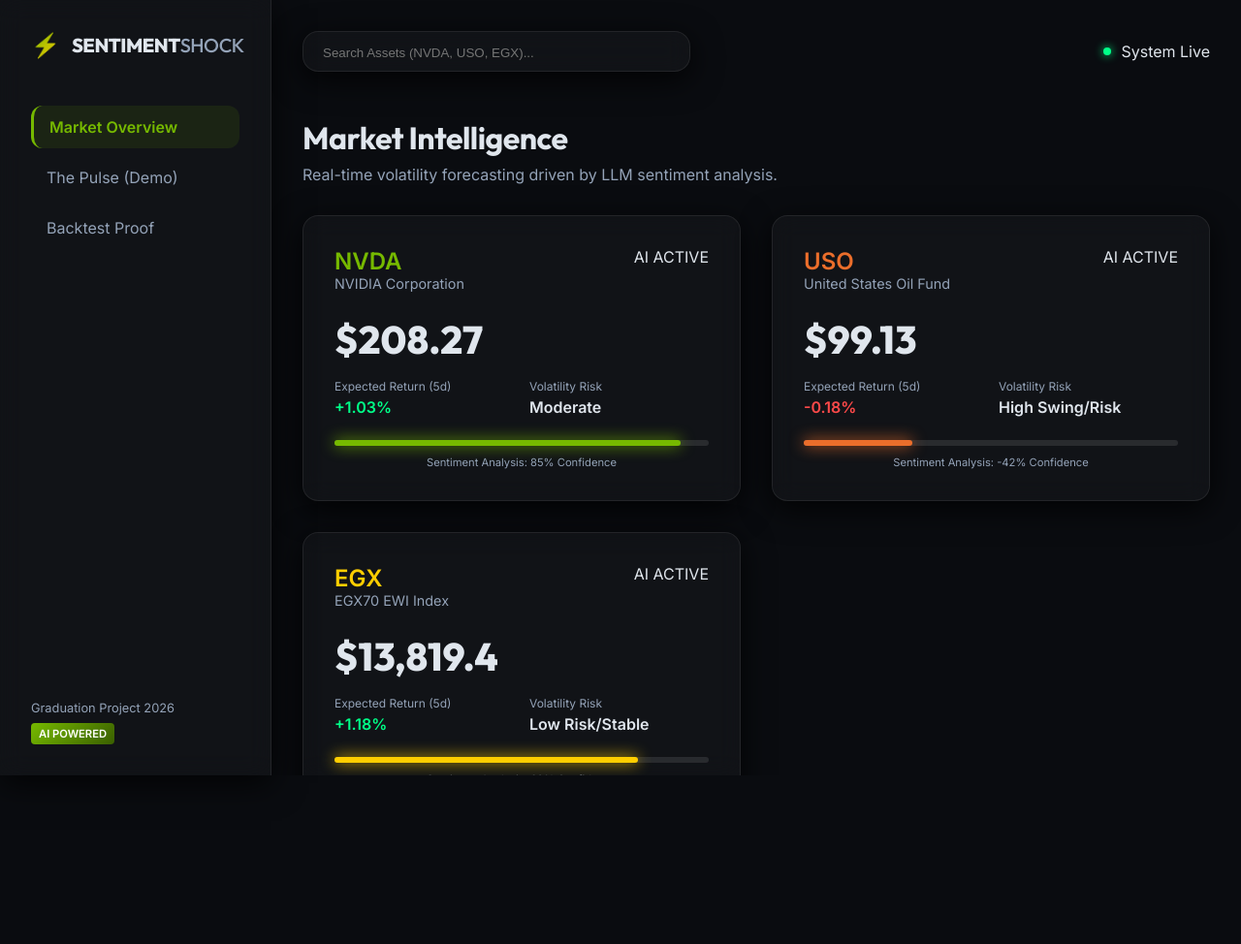
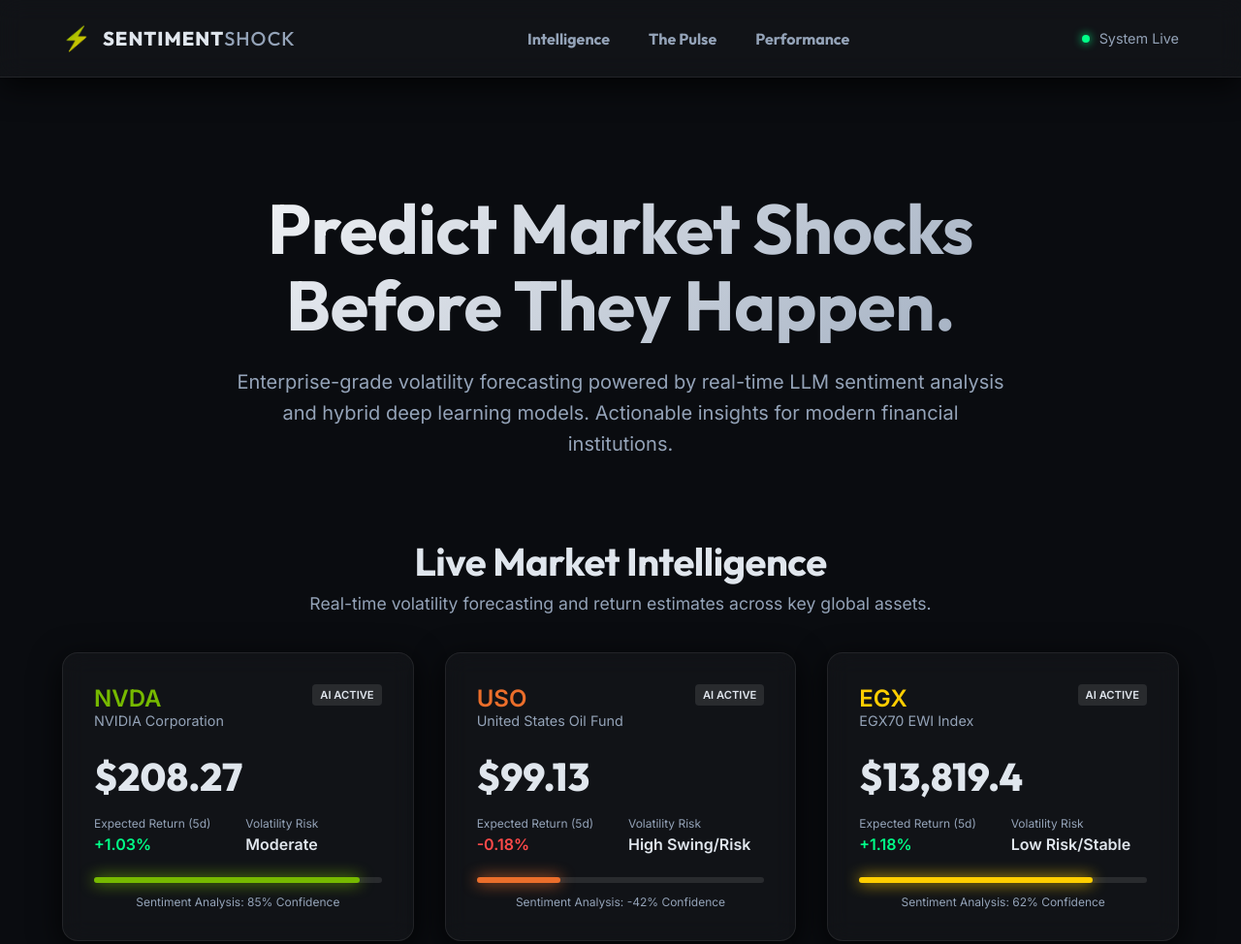
Before and after one commit to ZiadSami42/news_based_prediction, a website built with Vite: page dashboard/index.html in a window 1280 px wide. Shown: the top 974 px of the page at 97% size. Before the commit the page ends 800 px from the top, so only its background shows below. Built offline with nearby package versions, Linux system fonts and the light colour scheme.

Commit message:
refactor: replace sidebar navigation with smooth-scrolling top navigation and update UI layout

```diff
--- a/dashboard/index.html
+++ b/dashboard/index.html
@@ -3,7 +3,7 @@
 <head>
     <meta charset="UTF-8">
     <meta name="viewport" content="width=device-width, initial-scale=1.0">
-    <title>Sentiment Shock | AI Volatility Forecasting</title>
+    <title>SentimentShock | AI Market Intelligence for Business</title>
     <link rel="preconnect" href="https://fonts.googleapis.com">
     <link rel="preconnect" href="https://fonts.gstatic.com" crossorigin>
     <link href="https://fonts.googleapis.com/css2?family=Inter:wght@300;400;600&family=Outfit:wght@500;700;800&display=swap" rel="stylesheet">
@@ -11,39 +11,32 @@
 </head>
 <body class="dark-theme">
     <div id="app">
-        <aside class="sidebar glass">
+        <nav class="top-nav glass">
             <div class="logo">
                 <span class="logo-icon">⚡</span>
                 <h1 class="logo-text">SENTIMENT<span>SHOCK</span></h1>
             </div>
-            <nav>
-                <ul>
-                    <li class="active" data-section="overview">Market Overview</li>
-                    <li data-section="pulse">The Pulse (Demo)</li>
-                    <li data-section="backtest">Backtest Proof</li>
-                </ul>
-            </nav>
-            <div class="sidebar-footer">
-                <p>Graduation Project 2026</p>
-                <div class="badge">AI POWERED</div>
+            <div class="nav-links">
+                <a href="#overview">Intelligence</a>
+                <a href="#pulse">The Pulse</a>
+                <a href="#backtest">Performance</a>
             </div>
-        </aside>
+            <div class="user-profile">
+                <span class="status-dot"></span>
+                <span class="system-status">System Live</span>
+            </div>
+        </nav>
 
         <main class="content">
-            <header class="top-bar">
-                <div class="search-bar glass">
-                    <input type="text" placeholder="Search Assets (NVDA, USO, EGX)..." disabled>
-                </div>
-                <div class="user-profile">
-                    <span class="status-dot"></span>
-                    <p>System Live</p>
-                </div>
-            </header>
+            <section id="hero" class="hero-section">
+                <h1>Predict Market Shocks<br>Before They Happen.</h1>
+                <p class="hero-subtitle">Enterprise-grade volatility forecasting powered by real-time LLM sentiment analysis and hybrid deep learning models. Actionable insights for modern financial institutions.</p>
+            </section>
 
-            <section id="overview" class="section active">
+            <section id="overview" class="section">
                 <div class="section-header">
-                    <h2>Market Intelligence</h2>
-                    <p>Real-time volatility forecasting driven by LLM sentiment analysis.</p>
+                    <h2>Live Market Intelligence</h2>
+                    <p>Real-time volatility forecasting and return estimates across key global assets.</p>
                 </div>
                 <div class="dashboard-grid" id="asset-grid">
                     <!-- Cards injected by main.js -->
@@ -52,8 +45,8 @@
 
             <section id="pulse" class="section">
                 <div class="section-header">
-                    <h2>"The Pulse" Interactive</h2>
-                    <p>Witness how major news events instantly shift model reasoning and market risk.</p>
+                    <h2>"The Pulse" Engine</h2>
+                    <p>Witness how our AI interprets major news events to shift risk models instantly.</p>
                 </div>
                 <div class="pulse-container glass" id="pulse-list">
                     <!-- News items injected by main.js -->
@@ -63,7 +56,7 @@
             <section id="backtest" class="section">
                 <div class="section-header">
                     <h2>Statistical Validation</h2>
-                    <p>Our Sentiment-Aware Strategy vs. Buy & Hold Benchmarks.</p>
+                    <p>Our Sentiment-Aware Strategy consistently outperforms traditional Buy & Hold benchmarks.</p>
                 </div>
                 <div class="backtest-grid">
                     <div class="chart-container glass">
@@ -91,6 +84,15 @@
                     </div>
                 </div>
             </section>
+
+            <footer class="site-footer">
+                <div class="logo">
+                    <span class="logo-icon">⚡</span>
+                    <h2 class="logo-text">SENTIMENT<span>SHOCK</span></h2>
+                </div>
+                <p>Enterprise AI Market Research & Quantitative Modeling</p>
+                <p class="copyright">© 2026 SentimentShock. All rights reserved.</p>
+            </footer>
         </main>
     </div>
     <script type="module" src="./src/main.js"></script>
--- a/dashboard/src/main.js
+++ b/dashboard/src/main.js
@@ -1,27 +1,32 @@
 import { marketData } from './data.js';
 
 document.addEventListener('DOMContentLoaded', () => {
-    initNavigation();
+    // Smooth scrolling for navigation links
+    initSmoothScrolling();
+
+    // Render dynamic content
     renderAssetCards();
     renderPulseNews();
     renderBacktestChart();
 });
 
-function initNavigation() {
-    const navItems = document.querySelectorAll('nav li');
-    const sections = document.querySelectorAll('.section');
+function initSmoothScrolling() {
+    const navLinks = document.querySelectorAll('.nav-links a');
 
-    navItems.forEach(item => {
-        item.addEventListener('click', () => {
-            const target = item.getAttribute('data-section');
+    navLinks.forEach(link => {
+        link.addEventListener('click', (e) => {
+            e.preventDefault();
+            const targetId = link.getAttribute('href').substring(1);
+            const targetSection = document.getElementById(targetId);
 
-            navItems.forEach(i => i.classList.remove('active'));
-            item.classList.add('active');
-
-            sections.forEach(s => {
-                s.classList.remove('active');
-                if (s.id === target) s.classList.add('active');
-            });
+            if (targetSection) {
+                // Account for the fixed top nav (80px + 20px padding)
+                const offsetTop = targetSection.getBoundingClientRect().top + window.pageYOffset - 100;
+                window.scrollTo({
+                    top: offsetTop,
+                    behavior: 'smooth'
+                });
+            }
         });
     });
 }
@@ -53,7 +58,7 @@ function renderAssetCards() {
             <div class="sentiment-meter">
                 <div class="sentiment-fill" style="width: ${(asset.sentiment + 1) * 50}%; background-color: ${asset.color}; color: ${asset.color}"></div>
             </div>
-            <p style="font-size: 0.7rem; color: #94a3b8; margin-top: 10px; text-align: center;">
+            <p style="font-size: 0.75rem; color: #94a3b8; margin-top: 12px; text-align: center;">
                 Sentiment Analysis: ${Math.round(asset.sentiment * 100)}% Confidence
             </p>
         </div>
@@ -87,15 +92,15 @@ function renderBacktestChart() {
     const container = document.getElementById('equity-chart');
     // Simple SVG mock of a winning strategy curve
     container.innerHTML = `
-        <svg viewBox="0 0 800 300" style="width: 100%; height: 100%;">
+        <svg viewBox="0 0 800 300" style="width: 100%; height: 100%; display: block;">
             <!-- Benchmark Curve (Gray) -->
             <path d="M0,250 L100,240 L200,260 L300,230 L400,245 L500,210 L600,225 L700,200 L800,210"
                   fill="none" stroke="#444" stroke-width="2" stroke-dasharray="5,5" />
             <!-- Our Hybrid Curve (Green) -->
             <path d="M0,250 L100,230 L200,220 L300,180 L400,160 L500,120 L600,110 L700,80 L800,60"
                   fill="none" stroke="#76b900" stroke-width="4" />
-            <text x="10" y="20" fill="#76b900" font-size="12" font-weight="bold">Hybrid Sentiment Strategy</text>
-            <text x="10" y="40" fill="#666" font-size="12">Buy & Hold Benchmark</text>
+            <text x="10" y="20" fill="#76b900" font-size="14" font-weight="bold">Hybrid Sentiment Strategy</text>
+            <text x="10" y="40" fill="#94a3b8" font-size="14">Buy & Hold Benchmark</text>
         </svg>
     `;
 }
--- a/dashboard/src/style.css
+++ b/dashboard/src/style.css
@@ -8,7 +8,6 @@
     --accent-uso: #eb6e2b;
     --accent-egx: #FFCE00;
     --glow-shadow: 0 8px 32px 0 rgba(0, 0, 0, 0.8);
-    --sidebar-width: 280px;
 }
 
 * {
@@ -21,18 +20,21 @@ body {
     background-color: var(--bg-dark);
     color: var(--text-main);
     font-family: 'Inter', sans-serif;
-    overflow: hidden;
-    height: 100vh;
+    overflow-x: hidden;
+    overflow-y: auto;
+    min-height: 100vh;
+    scroll-behavior: smooth;
 }
 
-h1, h2, h3 {
+h1, h2, h3, h4 {
     font-family: 'Outfit', sans-serif;
     letter-spacing: -0.5px;
 }
 
 #app {
     display: flex;
-    height: 100%;
+    flex-direction: column;
+    min-height: 100vh;
 }
 
 /* Glassmorphism Utility */
@@ -45,25 +47,28 @@ h1, h2, h3 {
     box-shadow: var(--glow-shadow);
 }
 
-/* Sidebar */
-.sidebar {
-    width: var(--sidebar-width);
-    height: 100%;
-    padding: 2rem;
+/* Top Navigation */
+.top-nav {
+    position: fixed;
+    top: 0;
+    left: 0;
+    width: 100%;
+    height: 80px;
     display: flex;
-    flex-direction: column;
+    justify-content: space-between;
+    align-items: center;
+    padding: 0 5%;
+    z-index: 1000;
     border-radius: 0;
     border-top: none;
-    border-bottom: none;
     border-left: none;
-    z-index: 10;
+    border-right: none;
 }
 
 .logo {
     display: flex;
     align-items: center;
     gap: 12px;
-    margin-bottom: 3rem;
 }
 
 .logo-icon {
@@ -77,6 +82,7 @@ h1, h2, h3 {
 .logo-text {
     font-size: 1.25rem;
     font-weight: 800;
+    letter-spacing: 1px;
 }
 
 .logo-text span {
@@ -84,74 +90,22 @@ h1, h2, h3 {
     font-weight: 400;
 }
 
-nav ul {
-    list-style: none;
+.nav-links {
+    display: flex;
+    gap: 2.5rem;
 }
 
-nav li {
-    padding: 12px 16px;
-    margin-bottom: 8px;
-    cursor: pointer;
-    border-radius: 12px;
-    transition: all 0.3s ease;
+.nav-links a {
     color: var(--text-dim);
+    text-decoration: none;
+    font-family: 'Outfit', sans-serif;
+    font-weight: 600;
+    font-size: 1rem;
+    transition: color 0.3s ease;
 }
 
-nav li:hover {
-    background: rgba(255, 255, 255, 0.05);
+.nav-links a:hover {
     color: var(--text-main);
-}
-
-nav li.active {
-    background: rgba(118, 185, 0, 0.1);
-    color: var(--accent-nvda);
-    font-weight: 600;
-    border-left: 3px solid var(--accent-nvda);
-}
-
-.sidebar-footer {
-    margin-top: auto;
-    font-size: 0.8rem;
-    color: var(--text-dim);
-}
-
-.badge {
-    display: inline-block;
-    padding: 4px 8px;
-    background: linear-gradient(135deg, #76b900, #3a5f00);
-    color: white;
-    font-weight: 800;
-    font-size: 0.7rem;
-    border-radius: 4px;
-    margin-top: 8px;
-}
-
-/* Main Content */
-.content {
-    flex: 1;
-    padding: 2rem;
-    overflow-y: auto;
-    position: relative;
-}
-
-.top-bar {
-    display: flex;
-    justify-content: space-between;
-    align-items: center;
-    margin-bottom: 3rem;
-}
-
-.search-bar {
-    width: 400px;
-    padding: 10px 20px;
-}
-
-.search-bar input {
-    background: transparent;
-    border: none;
-    color: white;
-    width: 100%;
-    outline: none;
 }
 
 .user-profile {
@@ -168,32 +122,62 @@ nav li.active {
     box-shadow: 0 0 10px #00ff88;
 }
 
+.system-status {
+    font-size: 0.9rem;
+    color: var(--text-dim);
+}
+
+/* Main Content */
+.content {
+    flex: 1;
+    padding: 100px 5% 2rem; /* padding-top accounts for fixed nav */
+    max-width: 1400px;
+    margin: 0 auto;
+    width: 100%;
+}
+
+/* Hero Section */
+.hero-section {
+    padding: 6rem 0 5rem;
+    text-align: center;
+}
+
+.hero-section h1 {
+    font-size: 4.5rem;
+    background: linear-gradient(135deg, #ffffff, #94a3b8);
+    -webkit-background-clip: text;
+    -webkit-text-fill-color: transparent;
+    margin-bottom: 1.5rem;
+    line-height: 1.1;
+}
+
+.hero-subtitle {
+    font-size: 1.25rem;
+    color: var(--text-dim);
+    max-width: 800px;
+    margin: 0 auto;
+    line-height: 1.6;
+}
+
 /* Sections */
 .section {
-    display: none;
-    animation: fadeIn 0.5s ease;
-}
-
-.section.active {
-    display: block;
-}
-
-@keyframes fadeIn {
-    from { opacity: 0; transform: translateY(10px); }
-    to { opacity: 1; transform: translateY(0); }
+    margin-bottom: 6rem;
 }
 
 .section-header {
-    margin-bottom: 2rem;
+    margin-bottom: 2.5rem;
+    text-align: center;
 }
 
 .section-header h2 {
-    font-size: 2rem;
+    font-size: 2.5rem;
     margin-bottom: 0.5rem;
+    color: var(--text-main);
 }
 
 .section-header p {
     color: var(--text-dim);
+    font-size: 1.1rem;
 }
 
 /* Dashboard Grid */
@@ -207,11 +191,12 @@ nav li.active {
     padding: 2rem;
     position: relative;
     overflow: hidden;
-    transition: transform 0.3s ease;
+    transition: transform 0.3s ease, box-shadow 0.3s ease;
 }
 
 .asset-card:hover {
     transform: translateY(-5px);
+    box-shadow: 0 12px 40px rgba(0, 0, 0, 0.9);
 }
 
 .asset-header {
@@ -229,6 +214,14 @@ nav li.active {
 .asset-name {
     font-size: 0.9rem;
     color: var(--text-dim);
+}
+
+.asset-status {
+    font-size: 0.7rem;
+    font-weight: 800;
+    background: rgba(255, 255, 255, 0.1);
+    padding: 4px 8px;
+    border-radius: 4px;
 }
 
 .price-main {
@@ -267,6 +260,7 @@ nav li.active {
     height: 100%;
     border-radius: 3px;
     box-shadow: 0 0 15px currentColor;
+    transition: width 1s ease;
 }
 
 /* Pulse List */
@@ -280,6 +274,10 @@ nav li.active {
     display: flex;
     gap: 2rem;
     transition: background 0.3s ease;
+}
+
+.pulse-item:last-child {
+    border-bottom: none;
 }
 
 .pulse-item:hover {
@@ -302,7 +300,7 @@ nav li.active {
 }
 
 .pulse-reasoning {
-    font-size: 0.9rem;
+    font-size: 0.95rem;
     color: var(--text-dim);
     line-height: 1.6;
     margin-bottom: 1rem;
@@ -311,6 +309,7 @@ nav li.active {
 .pulse-meta {
     display: flex;
     gap: 1rem;
+    flex-wrap: wrap;
 }
 
 .tag {
@@ -321,11 +320,15 @@ nav li.active {
     text-transform: uppercase;
 }
 
-/* Backtest */
+/* Backtest Grid */
 .backtest-grid {
     display: grid;
     grid-template-columns: 2fr 1fr;
     gap: 2rem;
+}
+
+.chart-container, .metrics-panel {
+    padding: 2rem;
 }
 
 .kpi-list {
@@ -343,6 +346,10 @@ nav li.active {
     border-bottom: 1px solid var(--border-glass);
 }
 
+.kpi:last-child {
+    border-bottom: none;
+}
+
 .kpi span {
     color: var(--text-dim);
 }
@@ -357,5 +364,85 @@ nav li.active {
 .mock-chart {
     height: 300px;
     width: 100%;
-    margin-top: 1rem;
+    margin-top: 1.5rem;
 }
+
+/* Footer */
+.site-footer {
+    text-align: center;
+    padding: 4rem 0 2rem;
+    border-top: 1px solid var(--border-glass);
+    margin-top: 2rem;
+}
+
+.site-footer .logo {
+    justify-content: center;
+    margin-bottom: 1rem;
+}
+
+.site-footer p {
+    color: var(--text-dim);
+    font-size: 0.9rem;
+}
+
+.site-footer .copyright {
+    font-size: 0.8rem;
+    margin-top: 1.5rem;
+    opacity: 0.7;
+}
+
+/* Responsive Media Queries */
+@media (max-width: 1024px) {
+    .hero-section h1 {
+        font-size: 3.5rem;
+    }
+}
+
+@media (max-width: 768px) {
+    .top-nav {
+        padding: 0 1rem;
+    }
+
+    .nav-links {
+        display: none; /* Hide navigation links on small mobile screens */
+    }
+
+    .system-status {
+        display: none; /* Hide 'System Live' text to save space */
+    }
+
+    .content {
+        padding: 90px 1rem 1rem;
+    }
+
+    .hero-section {
+        padding: 3rem 0;
+    }
+
+    .hero-section h1 {
+        font-size: 2.5rem;
+    }
+
+    .hero-subtitle {
+        font-size: 1rem;
+        padding: 0 1rem;
+    }
+
+    .section-header h2 {
+        font-size: 2rem;
+    }
+
+    .backtest-grid {
+        grid-template-columns: 1fr; /* Stack chart and KPIs */
+    }
+
+    .pulse-item {
+        flex-direction: column;
+        gap: 0.5rem;
+    }
+
+    .pulse-date {
+        font-size: 0.9rem;
+        color: var(--accent-nvda); /* Highlight date on mobile */
+    }
+}
```
